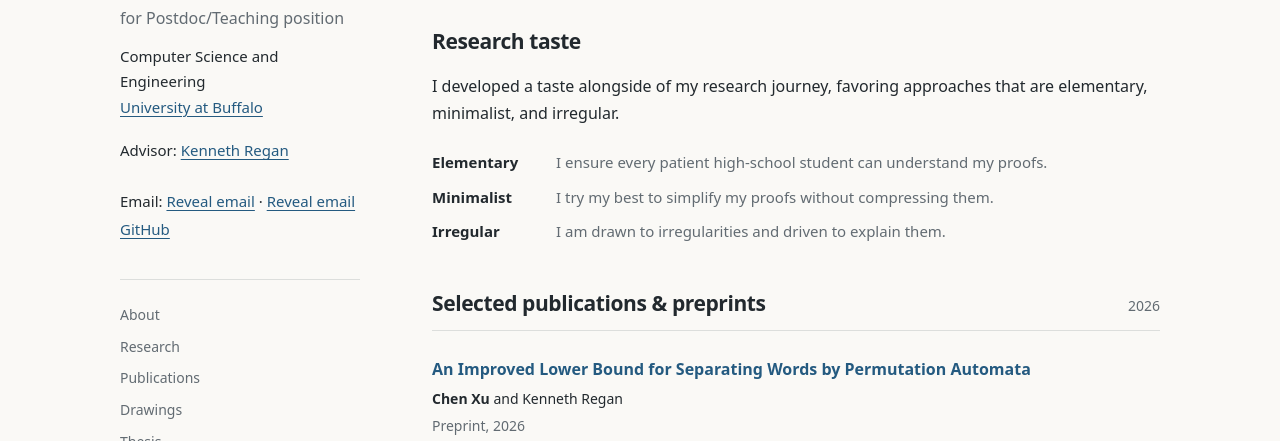
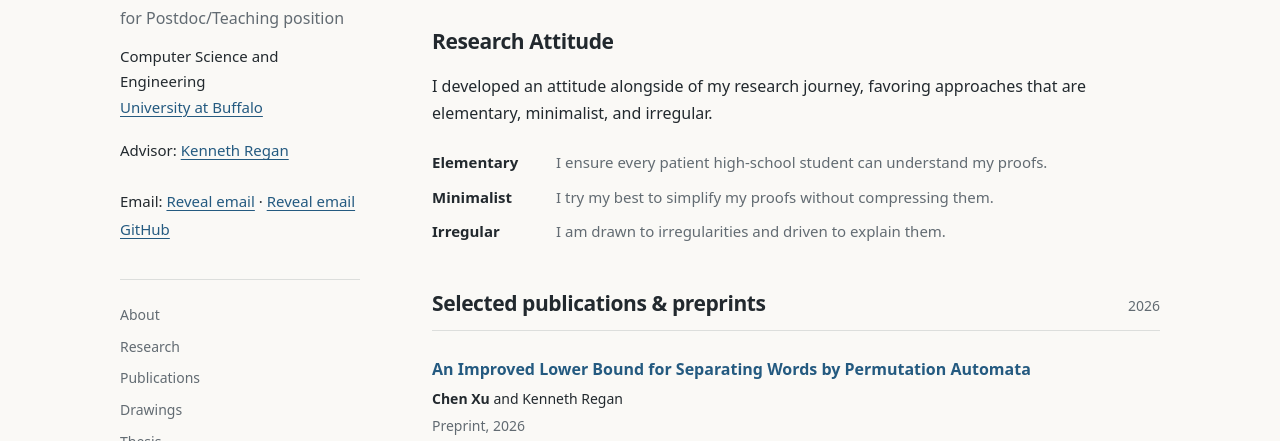
Before and after one commit to chen1088/chen1088.github.io, a plain HTML site: page index.html in a window 1280 px wide. Shown: the part 345-786 px from the top of the page. Drawn offline with Linux system fonts and the light colour scheme.

Commit message:
attitude

```diff
--- a/index.html
+++ b/index.html
@@ -45,8 +45,8 @@
       </section>
 
       <section id="research" aria-labelledby="research-title">
-        <h2 id="research-title">Research taste</h2>
-        <p>I developed a taste alongside of my research journey, favoring approaches that are elementary, minimalist, and irregular.</p>
+        <h2 id="research-title">Research Attitude</h2>
+        <p>I developed an attitude alongside of my research journey, favoring approaches that are elementary, minimalist, and irregular.</p>
         <dl class="approaches">
           <div><dt>Elementary</dt><dd>I ensure every patient high-school student can understand my proofs.</dd></div>
           <div><dt>Minimalist</dt><dd>I try my best to simplify my proofs without compressing them.</dd></div>
```
